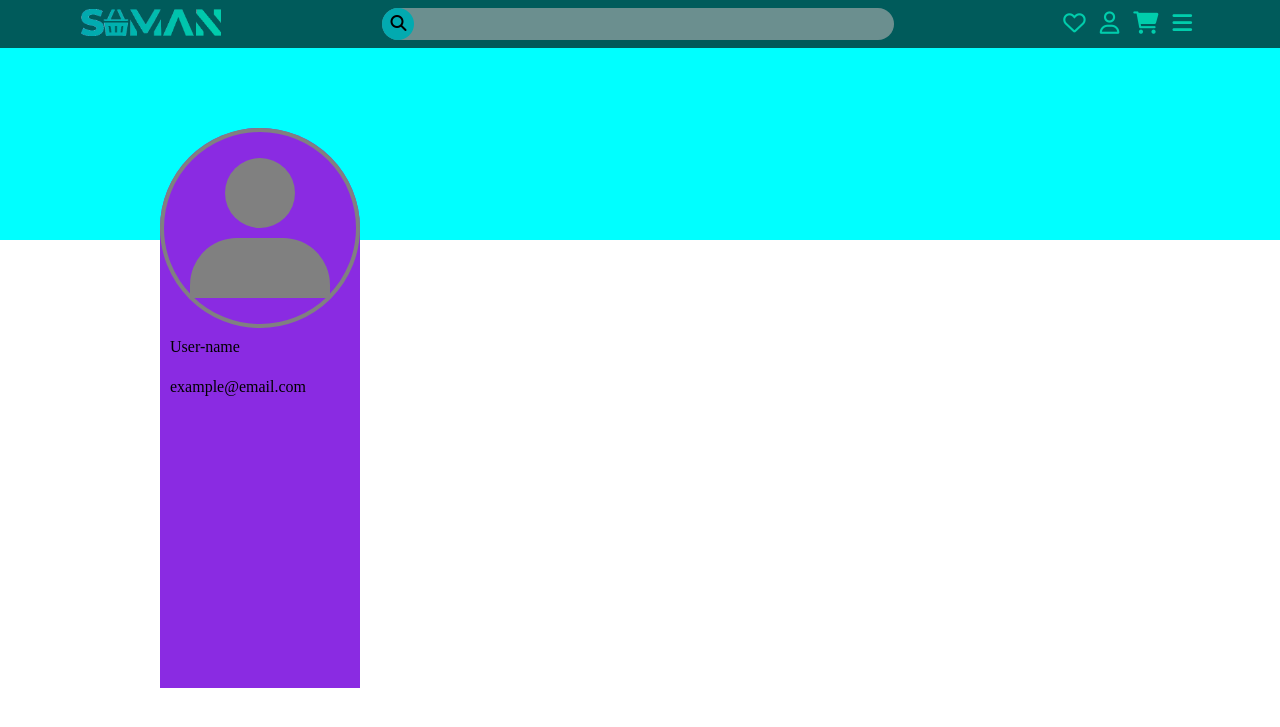
After one commit to kamlesh-67/Saman, a PHP site: page /profile.html in a window 1280 px wide. The commit adds this page. Shown: the top 727 px of the page. Run offline with PHP 8.4, Linux system fonts and the light colour scheme.

Commit message:
i love you

```diff
--- a/index.html
+++ b/index.html
@@ -43,7 +43,7 @@
                 <ul>
                     <!-- <div class="username">kamlesh</div> -->
                     <li><a href="#"><i class="fa-regular fa-heart"></i></a></li>
-                    <li><a href="#"><i class="fa-regular fa-user"></i></a></li>
+                    <li><a href="profile.html"><i class="fa-regular fa-user"></i></a></li>
                     <li><a href="#"><i class="fa-solid fa-cart-shopping"></i></a></li>
                     <li onclick="menu()" ><a href="#"><i class="fa-solid fa-bars"></i></a></li>
                         <div class="menu" id="menu">
--- /dev/null
+++ b/profile.css
@@ -0,0 +1,60 @@
+
+
+section .banner{
+    height: 15rem;
+    width: 100vw;
+    background-color: aqua;
+}
+
+
+
+section .profile{
+    height: 70vh;
+    width: 200px;
+    background-color: blueviolet;
+    position: absolute;
+    margin-top: -7rem;
+    margin-left: 10rem;
+    border-top-right-radius: 100px;
+    border-top-left-radius: 100px;
+}
+
+section .profile .user-img{
+    height: 200px;
+    width: 200px;
+    border:4px solid #808080;
+    border-radius: 50%;
+    font-size: 153px;
+    display: flex;
+    justify-content: center;
+    align-items: center;
+    flex-direction: column;
+    color: #808080;
+}
+
+section .profile .user-name,.usre-email{
+    height: 30px;
+    width: 100%;
+    /* background-color: aquamarine; */
+    margin-top: 10px;
+    padding-left: 10px;
+}
+
+
+section .profile .kp-user-head{
+    height: 70px;
+    width: 70px;
+    background-color: #808080;
+    border-radius: 50px;
+    margin-bottom: 10px;
+
+}
+section .profile .kp-user-body{
+    height: 60px;
+    width: 140px;
+    background-color: #808080;
+    /* border-radius: 50px; */
+    border-top-right-radius: 47px;
+    border-top-left-radius: 47px;
+
+}
--- /dev/null
+++ b/profile.html
@@ -0,0 +1,80 @@
+<!DOCTYPE html>
+<html lang="en">
+<head>
+    <meta charset="UTF-8">
+    <meta http-equiv="X-UA-Compatible" content="IE=edge">
+    <meta name="viewport" content="width=device-width, initial-scale=1.0">
+    <title>username - saman</title>
+    <link rel="apple-touch-icon" sizes="180x180" href="/apple-touch-icon.png">
+    <link rel="icon" type="image/png" sizes="32x32" href="/favicon-32x32.png">
+    <link rel="icon" type="image/png" sizes="16x16" href="/favicon-16x16.png">
+    <link rel="manifest" href="/site.webmanifest">
+    <link rel="stylesheet" href="https://cdnjs.cloudflare.com/ajax/libs/font-awesome/6.2.1/css/all.min.css"
+        integrity="sha512-MV7K8+y+gLIBoVD59lQIYicR65iaqukzvf/nwasF0nqhPay5w/9lJmVM2hMDcnK1OnMGCdVK+iQrJ7lzPJQd1w=="
+        crossorigin="anonymous" referrerpolicy="no-referrer" />
+    <link href="https://cdn.jsdelivr.net/npm/remixicon@2.5.0/fonts/remixicon.css" rel="stylesheet">
+    <link rel="stylesheet" href="style.css">
+
+    <link rel="stylesheet" href="profile.css">
+</head>
+<body>
+    <div class="preloader" id="preloader">
+        <div class="spinnerWrap">
+            <div class="spinner" id="spinner2"></div>
+        </div>
+    </div>
+    <section>
+        <header>
+            <div class="logo"><img src="gallery/logo.png" alt="logo" height="27px"></div>
+
+            <div class="search">
+                <div class="search-icon">
+                    <label for="search"><i class="fa-solid fa-magnifying-glass"></i></label>
+                </div>
+                <input type="text" name="search" id="search">
+            </div>
+
+
+            <div class="navbar">
+
+                <ul>
+                    <!-- <div class="username">kamlesh</div> -->
+                    <li><a href="#"><i class="fa-regular fa-heart"></i></a></li>
+                    <li><a href="#"><i class="fa-regular fa-user"></i></a></li>
+                    <li><a href="#"><i class="fa-solid fa-cart-shopping"></i></a></li>
+                    <li onclick="menu()" ><a href="#"><i class="fa-solid fa-bars"></i></a></li>
+                        <div class="menu" id="menu">
+                                <div class="cross" onclick="cross()"><i class="fa-solid fa-xmark"></i></div>
+                                <a href="#" class="footer-links">Home</a>
+                                <a href="#" class="footer-links">About</a>
+                                <a href="#" class="footer-links">Services</a>
+                                <a href="#" class="footer-links">Galary</a>
+                                <a href="#" class="footer-links">Contact</a>
+
+                        </div>
+
+                </ul>
+            </div>
+        </header>
+
+        <div class="banner"></div>
+        <div class="profile">
+            <div class="user-img">
+                <i class="kp-user-head"></i>
+                <i class="kp-user-body"></i>
+            </div>
+            <div class="user-name">User-name</div>
+            <div class="usre-email">example@email.com</div>
+        </div>
+        <div class="order"></div>
+        <div class="recent"></div>
+        <div class="wish"></div>
+
+
+
+
+
+    </section>
+    <script src="script.js"></script>
+</body>
+</html>
--- a/style.css
+++ b/style.css
@@ -722,8 +722,8 @@ input[type=mail] {
 
 .icons a:hover {
     color: #fff;
-    background-color: #FB2576;
-    border-color: #FB2576;
+    background-color: #FFBF00;
+    border-color: #FFBF00;
 }
 
 .newsletter-des {
```
